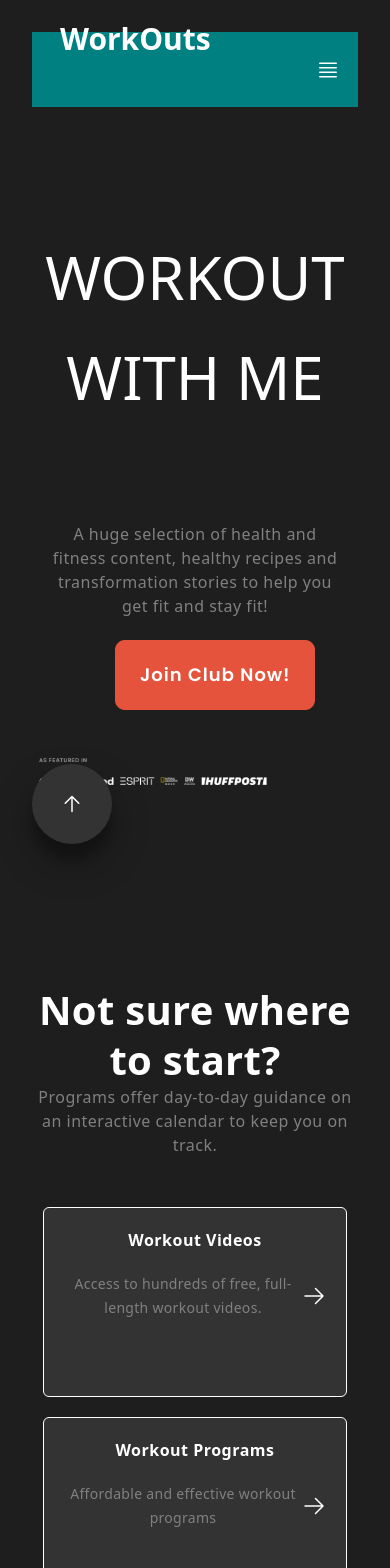
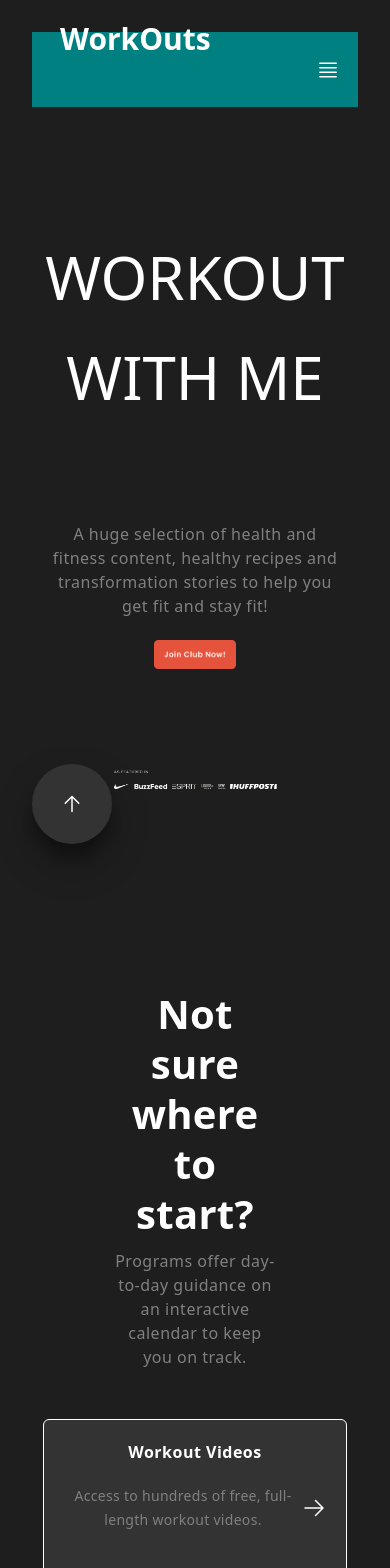
Before and after one commit to Shollytemmy/Work-Out-Landing-Page, a React (Vite) app: page / in a window 390 px wide. Shown: the top 1568 px of the page. Built offline with nearby package versions, Linux system fonts and the light colour scheme.

Commit message:
Landing Page: Adusting the Alignment

```diff
--- a/src/Components/pages/Programs/Programs.css
+++ b/src/Components/pages/Programs/Programs.css
@@ -6,6 +6,13 @@
     @apply flex gap-5 mt-[50px]
 }
 
+.program_text{
+    @apply font-normal text-[16px] leading-6 tracking-[0.5px] text-[gray]
+}
+
+.program_title{
+    @apply text-[40px] leading-[50px] font-[600] tracking-[0.3px]
+}
 
 
 
@@ -21,9 +28,9 @@
         @apply w-[100%]
     }
 
-    .programs{
+    /* .programs{
         margin: 0px auto;
-    }
+    } */
 
     .program_map{
         flex-wrap: wrap;
@@ -34,3 +41,15 @@
 
     }
 }
+
+@media screen and (max-width: 780px) {
+
+    .program_text, .program_title{
+        margin: 10px auto;
+        outline: 0px solid red;
+        /* text-align: center; */
+        width: 50%;
+
+    }
+
+}
--- a/src/Components/pages/Programs/index.jsx
+++ b/src/Components/pages/Programs/index.jsx
@@ -30,8 +30,8 @@ export const Programs = () => {
   return (
     <section className='programs mb-[180px]' id='programs'>
       <div className="program_content">
-        <h4 className='text-[40px] leading-[50px] font-[600] tracking-[0.3px]'>Not sure where to start?</h4>
-        <p className='font-normal text-[16px] leading-6 tracking-[0.5px] text-[gray]'>Programs offer day-to-day guidance on an interactive calendar to keep you on track.</p>
+        <h4 className='program_title'>Not sure where to start?</h4>
+        <p className='program_text'>Programs offer day-to-day guidance on an interactive calendar to keep you on track.</p>
         <div  className='program_map'>
           {programs.map((program) => {
             return(
--- a/src/Components/pages/WorkOuts/WorkOuts.css
+++ b/src/Components/pages/WorkOuts/WorkOuts.css
@@ -126,9 +126,10 @@
 
     }
 
-    .join_btn{
-     margin-top: 50px;
-    margin-left: 20px;
+    .join_btn, .nike_img{
+     /* margin-top: 50px; */
+    width: 50%;
+    margin: 50px auto;
     }
 
 }
```
